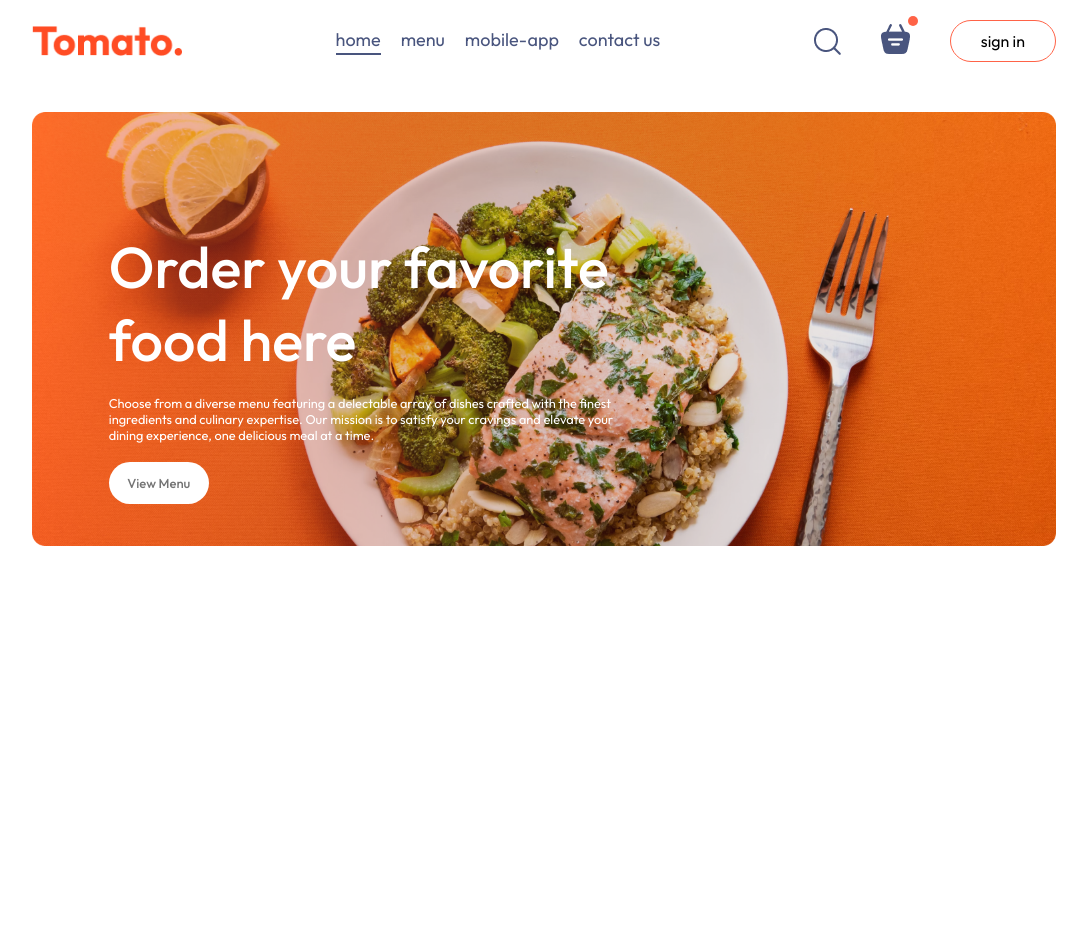
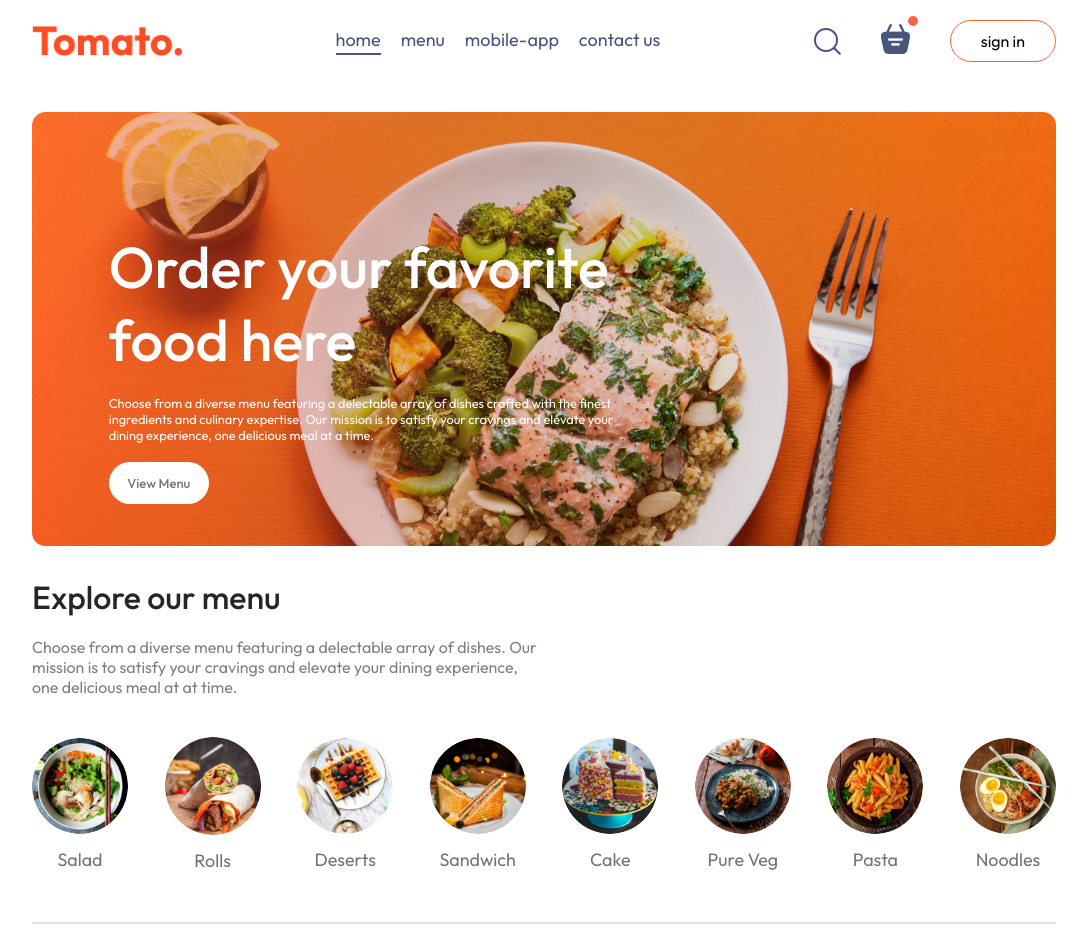
Before and after one commit to giovannad13/React-Food-Delivery, a React (Vite) app in the folder frontend/: page / in a window 1280 px wide. Shown: the whole page, without its empty margins (96-1183 px from the left). Before the commit the page ends 800 px from the top, so only its background shows below. Built offline with nearby package versions, Linux system fonts and the light colour scheme.

Commit message:
completed-menu-items

```diff
--- /dev/null
+++ b/frontend/src/components/ExploreMenu/ExploreMenu.css
@@ -0,0 +1,56 @@
+.explore-menu{
+    display: flex;
+    flex-direction: column;
+    gap: 20px;
+}
+
+.explore-menu h1{
+    color: #262626;
+    font-weight: 500;
+}
+
+.explore-menu-text{
+    max-width: 50%;
+    color: #808080;
+}
+
+.explore-menu-list{
+    display: flex;
+    justify-content: space-between;
+    align-items: center;
+    gap: 30px;
+    text-align: center;
+    margin: 20px 0px;
+    overflow-x: scroll;
+}
+
+.explore-menu-list::-webkit-scrollbar{
+    display: none;
+}
+
+.explore-menu-list-item img{
+    width: 7.5vw;
+    min-width: 80px;
+    cursor: pointer;
+    border-radius: 50%;
+    transition: 0.2s;
+}
+
+.explore-menu-list-item p{
+    margin-top: 10px;
+    color: #747474;
+    font-size: max(1.4vw,16px);
+    cursor: pointer;
+}
+
+.explore-menu hr{
+    margin: 10px 0px;
+    height: 2px;
+    background-color: #e2e2e2;
+    border: none;
+}
+
+.explore-menu-list-item .active{
+    border: 4px solid tomato;
+    padding: 2px;
+}
--- /dev/null
+++ b/frontend/src/components/ExploreMenu/ExploreMenu.jsx
@@ -0,0 +1,31 @@
+import React from 'react'
+import './ExploreMenu.css'
+import { menu_list } from '../../assets/assets'
+
+
+const ExploreMenu = ({category,setCategory}) => {
+
+  return (
+    <div>
+      <div className="explore-menu" id='explore-menu'>
+        <h1>Explore our menu</h1>
+        <p className='explore-menu-text'>Choose from a diverse menu featuring a delectable array of dishes. Our mission is to satisfy your cravings and elevate your dining experience, one delicious meal at at time.</p>
+        <div className="explore-menu-list">
+          {menu_list.map((item,index)=>{
+            return (
+
+              <div onClick={()=>setCategory(prev=>prev===item.menu_name?"All":item.menu_name)} key={index} className="explore-menu-list-item">
+                <img className={category===item.menu_name?"active":""} src={item.menu_image} alt="" />
+                <p>{item.menu_name}</p>
+              </div>
+
+            )
+          })}
+        </div>
+        <hr />
+      </div>
+    </div>
+  )
+}
+
+export default ExploreMenu
--- a/frontend/src/pages/Home/Home.jsx
+++ b/frontend/src/pages/Home/Home.jsx
@@ -1,11 +1,17 @@
 import React from 'react'
+import { useState } from 'react'
+import ExploreMenu from '../../components/ExploreMenu/ExploreMenu'
 import Header from '../../components/Header/Header'
 import './Home.css'
 
 const Home = () => {
+
+    const [category,setCategory] = useState("All");
+
   return (
     <div>
       <Header/>
+      <ExploreMenu category={category} setCategory={setCategory}/>
     </div>
   )
 }
```
